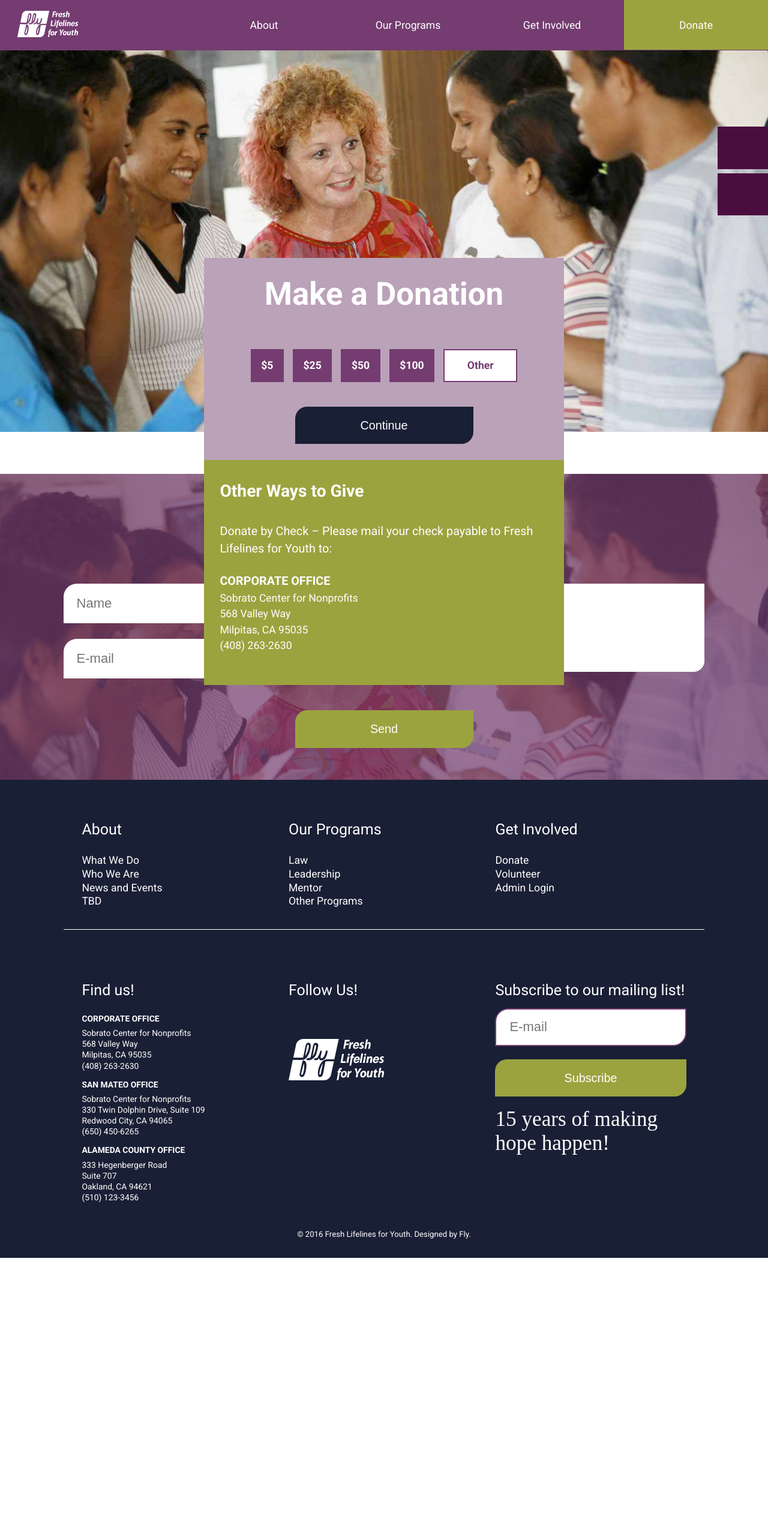
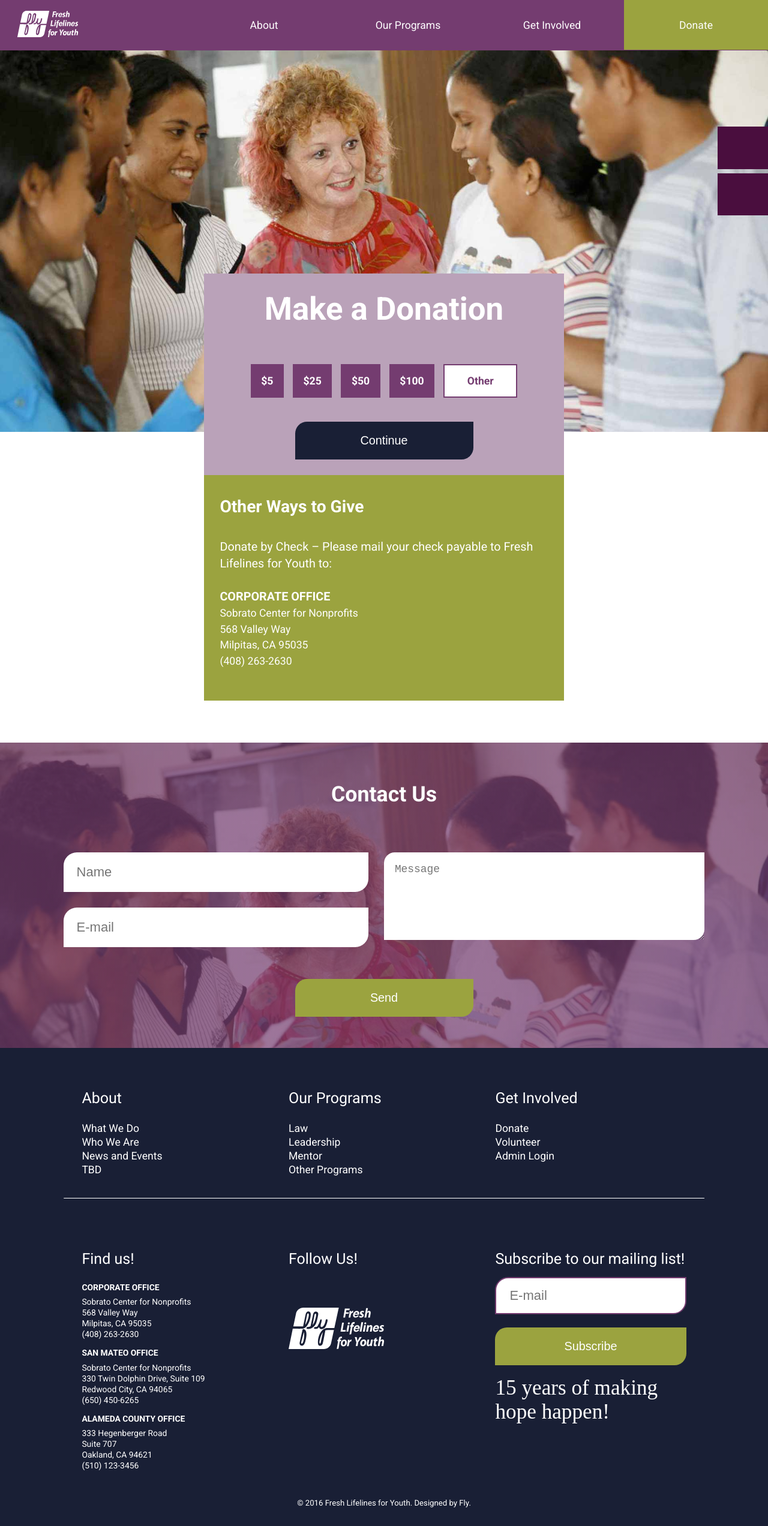
Before and after one commit to rajaaalsubairi/fly-program, a Jekyll site: the page built from pages/donate.html, in a window 1280 px wide. Shown: the whole page at 60% size. Built offline with Jekyll 4.4.1, drawn with Linux system fonts in a browser that asks for light colours; some web fonts are replaced; a style sheet for code colours, icons or effects is not loaded; before the commit the page ends 2097 px from its top, so only the background shows below that.

Commit message:
fix(html+scss): fix positioning issues

```diff
--- a/css/style.css
+++ b/css/style.css
@@ -641,10 +641,6 @@
   width: 100%;
 }
 
-main {
-  position: relative;
-}
-
 h1 {
   color: #9BA33F;
   font-family: "roboto", sans-serif;
@@ -918,10 +914,6 @@
   z-index: 500;
 }
 
-.billboard-img {
-  position: relative;
-}
-
 .billboard-text {
   font-size: 2em;
   margin-bottom: 1em;
@@ -1160,13 +1152,13 @@
   width: 100%;
   margin: 0 auto;
   background-color: #BAA2B9;
-  margin-bottom: 4em;
-  top: 4em;
+  position: relative;
 }
 
 .forms-donate {
   margin: 0 auto;
   width: 100%;
+  z-index: 400;
 }
 
 .forms-donate ul {
@@ -1472,10 +1464,10 @@
   }
   .form-wrapper-donate {
     width: 600px;
-    top: 50%;
-    position: absolute;
+    margin-top: -15em;
     left: 0;
     right: 0;
+    z-index: 400;
   }
   .donate-60 {
     height: 34em;
--- a/pages/donate.html
+++ b/pages/donate.html
@@ -3,8 +3,8 @@
 ---
 
 <main id="main" role="main" class="main-forms">
-  <div class="billboard-img">
-    <img class="billboard-img" src="{{site.baseurl}}/img/donate-1.jpg" alt="Make a Donation to FLY">
+  <div>
+    <img src="{{site.baseurl}}/img/donate-1.jpg" alt="Make a Donation to FLY">
      <!-- Social Icon -->
     {% include social-icons.html %}
   </div>
--- a/scss/components/_forms.scss
+++ b/scss/components/_forms.scss
@@ -66,13 +66,13 @@
   width: 100%;
   margin: 0 auto;
   background-color: $light-purple;
-  margin-bottom: 4em;
-  top: 4em;
+  position: relative;
 }
 
 .forms-donate {
   margin: 0 auto;
   width: 100%;
+  z-index: 400;
 
   ul {
     padding: 0;
--- a/scss/components/_homepage.scss
+++ b/scss/components/_homepage.scss
@@ -10,11 +10,6 @@
 .div-wrap-m {
   background-color: $white;
   z-index: 500;
-}
-
-.billboard-img {
-
-  position: relative;
 }
 
 .billboard-text {
--- a/scss/components/_main.scss
+++ b/scss/components/_main.scss
@@ -49,10 +49,6 @@
 img {
   display: block;
   width: 100%;
-}
-
-main {
-  position: relative;
 }
 
 h1 {
--- a/scss/components/_media-queries.scss
+++ b/scss/components/_media-queries.scss
@@ -81,10 +81,10 @@
 
   .form-wrapper-donate {
     width: 600px;
-    top: 50%;
-    position: absolute;
+    margin-top: -15em;
     left: 0;
-       right: 0;
+    right: 0;
+    z-index: 400;
   }
 
   .donate-60 {
```
